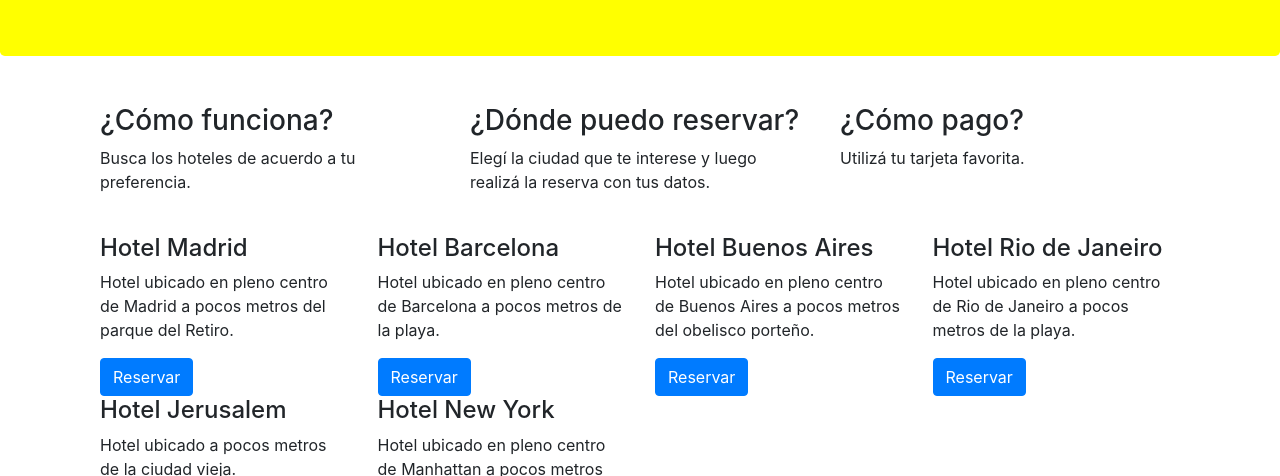
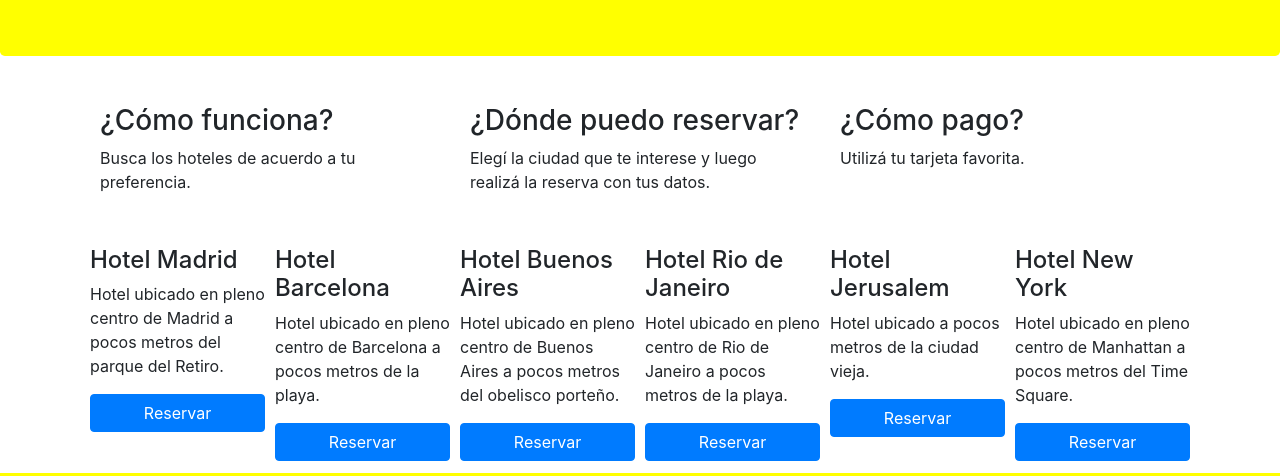
Before and after one commit to netaneldj/guia-hoteles, a website: page index.html in a window 1280 px wide. Shown: the part 128-604 px from the top of the page. Drawn offline with nearby package versions, Linux system fonts and the light colour scheme.

Commit message:
agregamos footer y estilos

```diff
--- a/css/main.css
+++ b/css/main.css
@@ -7,4 +7,15 @@
     padding: 10px 10px 0 10px;
     background-color: yellow;
     margin-bottom: 0px;
+    margin-top: 10px;
 }
+
+.card-hotel {
+   flex: 1 150px;
+   padding: 2px 5px 2px 5px;
+   margin-top: 10px;
+}
+
+.btn-reserva {
+    width: 100%;
+}
--- a/index.html
+++ b/index.html
@@ -11,6 +11,7 @@
 
     <title>Guía Hoteles</title>
   </head>
+
   <body>
     <div class="jumbotron">
       <h1>Hoteles</h1>
@@ -37,36 +38,60 @@
         </div>
       </div>
       <br>
-      <div class="d-flex flex-wrap">
-      <div class="col-sm-3">
+      <div class="d-flex flex-wrap flex-flow-reverse">
+        <div class="card-hotel">
+          <div>
             <h4>Hotel Madrid</h4>
             <p>Hotel ubicado en pleno centro de Madrid a pocos metros del parque del Retiro.</p>
-        <button class="btn btn-primary">Reservar</button>
           </div>
-        <div class="col-sm-3">
+          <div>
+            <button class="btn btn-primary btn-reserva justify-content-between">Reservar</button>
+          </div>
+        </div>
+        <div class="card-hotel">
+          <div>
             <h4>Hotel Barcelona</h4>
             <p>Hotel ubicado en pleno centro de Barcelona a pocos metros de la playa.</p>
-          <button class="btn btn-primary">Reservar</button>
           </div>
-        <div class="col-sm-3">
+          <div>
+            <button class="btn btn-primary btn-reserva justify-content-between">Reservar</button>
+          </div>
+        </div>
+        <div class="card-hotel">
+          <div>
             <h4>Hotel Buenos Aires</h4>
             <p>Hotel ubicado en pleno centro de Buenos Aires a pocos metros del obelisco porteño.</p>
-          <button class="btn btn-primary">Reservar</button>
           </div>
-      <div class="col-sm-3">
+          <div>
+            <button class="btn btn-primary btn-reserva justify-content-between">Reservar</button>
+          </div>
+        </div>
+        <div class="card-hotel">
+          <div>
             <h4>Hotel Rio de Janeiro</h4>
             <p>Hotel ubicado en pleno centro de Rio de Janeiro a pocos metros de la playa.</p>
-        <button class="btn btn-primary">Reservar</button>
           </div>
-        <div class="col-sm-3">
+          <div>
+            <button class="btn btn-primary btn-reserva justify-content-between">Reservar</button>
+          </div>
+        </div>
+        <div class="card-hotel">
+          <div>
             <h4>Hotel Jerusalem</h4>
             <p>Hotel ubicado a pocos metros de la ciudad vieja.</p>
-          <button class="btn btn-primary">Reservar</button>
           </div>
-        <div class="col-sm-3">
+          <div>
+            <button class="btn btn-primary btn-reserva justify-content-between">Reservar</button>
+          </div>
+        </div>
+        <div class="card-hotel">
+          <div>
             <h4>Hotel New York</h4>
             <p>Hotel ubicado en pleno centro de Manhattan a pocos metros del Time Square.</p>
-          <button class="btn btn-primary">Reservar</button>
+          </div>
+          <div>
+            <button class="btn btn-primary btn-reserva justify-content-between">Reservar</button>
+          </div>
         </div>
       </div>
     </div>
@@ -86,7 +111,7 @@
             <p>ventas@pymesoft.com.ar</p>
           </address>
         </div>
-        <div class="col-sm-4 d-flex flex-column">
+        <div class="col-sm-4 d-flex flex-column align-items-end">
         <a href="htpps://www.facebook.com">Nosotros</a>
         <a href="htpps://www.twitter.com">Precios</a>
         <a href="htpps://www.instagram.com">Terminos y condiciones</a>
```
Lines whose indentation alone changed are shown as unchanged.
